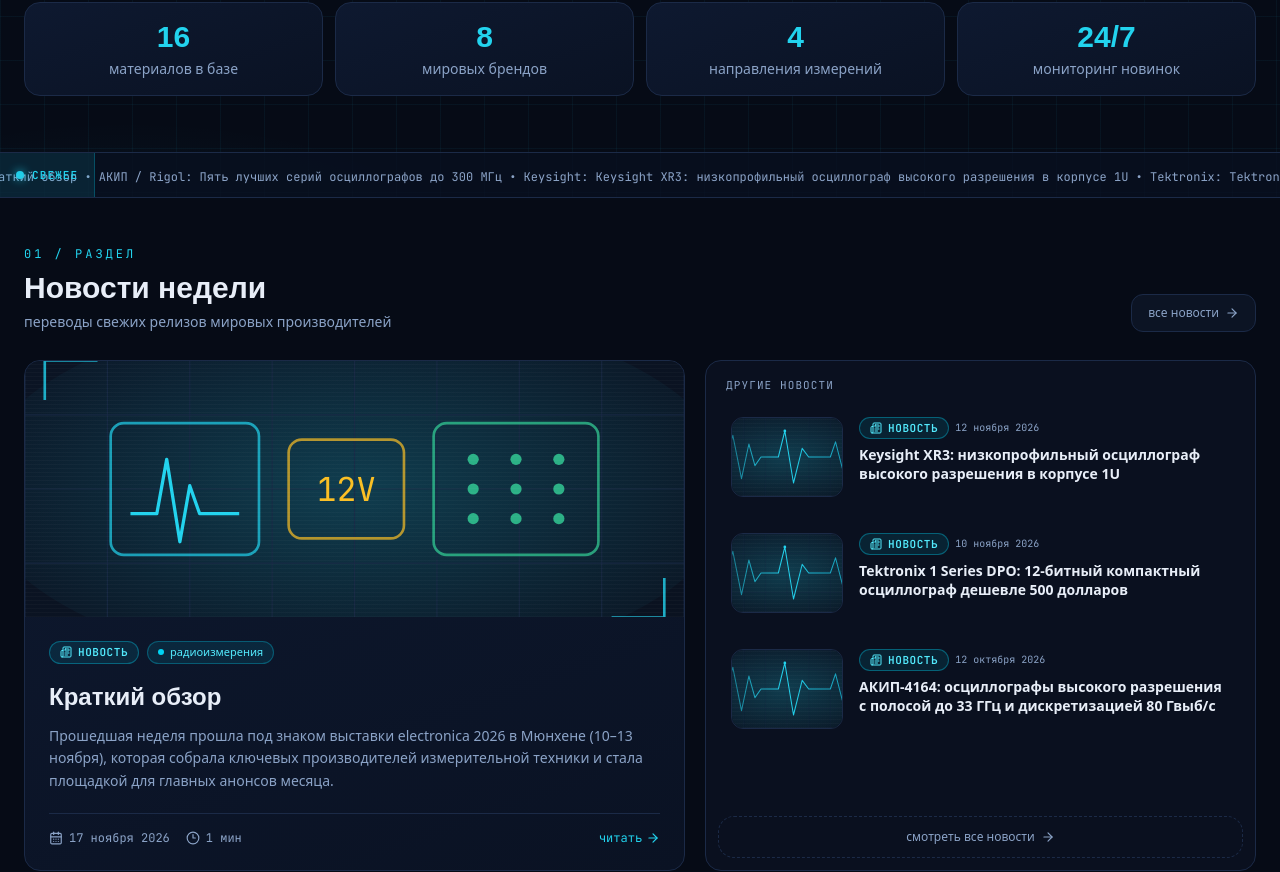
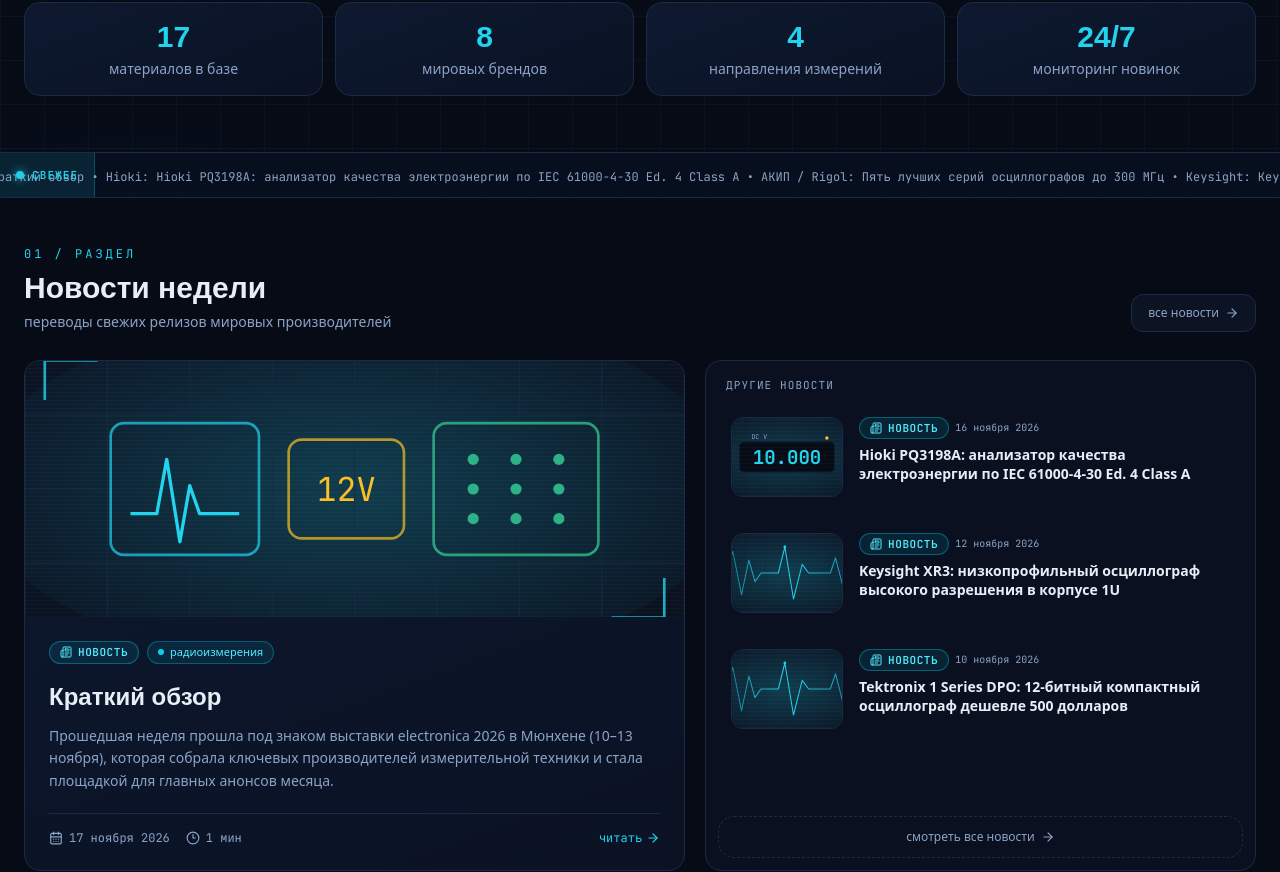
Before and after one commit to rosteam-spec/i-kip, a Next.js app: page / in a window 1280 px wide. Shown: the part 665-1537 px from the top of the page. Built offline with nearby package versions, Linux system fonts and the light colour scheme; a web font is replaced by a local one.

Commit message:
Add files via upload

```diff
--- a/src/data/news.ts
+++ b/src/data/news.ts
@@ -24,6 +24,75 @@ export const NEWS: Article[] = [
       {
         type: 'paragraph',
         text: 'Прошедшая неделя прошла под знаком выставки electronica 2026 в Мюнхене (10–13 ноября), которая собрала ключевых производителей измерительной техники и стала площадкой для главных анонсов месяца. Центральные события: Tektronix вывела на рынок компактный осциллограф начального уровня 1 Series DPO стоимостью менее 500 долларов с 12-разрядным АЦП и AI-ассистентом Tek Intelligence; Rohde & Schwarz представила портативный комбинированный анализатор R&S FNH, объединяющий анализатор спектра, RTSA, двухпортовый векторный анализатор цепей и измеритель мощности до 32 ГГц, а также пятиканальный источник питания HMP5050. Чуть ранее (3 ноября) Keysight анонсировала низкопрофильный 14-разрядный осциллограф XR3 в формате 1U для синхронизированных многоканальных систем. ITECH на electronica сделала ставку на тестирование силовой инфраструктуры ИИ-центров обработки данных: двунаправленные источники питания IT6600C и высокодинамичные нагрузки IT8100AE.',
+      },
+    ],
+  },
+   {
+    id: 'hioki-pq3198a',
+    type: 'news',
+    title: 'Hioki PQ3198A: анализатор качества электроэнергии по IEC 61000-4-30 Ed. 4 Class A',
+    excerpt:
+      'Hioki PQ3198A — анализатор качества электроэнергии по IEC 61000-4-30:2025 Ed. 4 Class A: тренды напряжения, тока и мощности сопоставляются с осциллограммой вокруг события, чтобы найти его причину. Восемь измерительных каналов, транзиенты до ±6 кВ и запись события до 11,2 с.',
+    date: '16 ноября 2026',
+    isoDate: '2026-11-16',
+    category: 'электроизмерения',
+    manufacturer: 'Hioki',
+    source: 'По материалам пресс-релиза Hioki (hioki.com)',
+    readingTime: '2 мин',
+    tags: ['качество электроэнергии', 'Hioki', 'IEC 61000-4-30', 'электроснабжение'],
+    coverStyle: 'dmm',
+    image: '/hioki-pq3198a.jpg',
+    blocks: [
+      {
+        type: 'paragraph',
+        text: 'Hioki выпустила анализатор качества электроэнергии PQ3198A. Главная идея новинки — помочь инженеру не просто зафиксировать событие в сети, а проследить его причину: тренды напряжения, тока и мощности сопоставляются с осциллограммой, записанной вокруг события. Прибор соответствует актуальной редакции стандарта IEC 61000-4-30:2025 (Edition 4) в классе A и поддерживает системы постоянного тока, 50/60 Гц и 400 Гц. Заказы уже открыты, первые поставки запланированы на конец февраля 2027 года.',
+      },
+      { type: 'heading', text: 'Соответствие IEC 61000-4-30 Ed. 4, класс A' },
+      {
+        type: 'paragraph',
+        text: 'Класс A — высший класс измерений по IEC 61000-4-30: он задаёт единые методы и требования к погрешности, при которых результаты разных приборов сравнимы между собой. Именно класс A используется там, где данные качества электроэнергии становятся аргументом: при разборе претензий к энергоснабжающей организации, аудитах и подтверждении соответствия. PQ3198A соответствует самой свежей, четвёртой редакции стандарта, опубликованной в 2025 году.',
+      },
+      { type: 'heading', text: 'Четыре канала напряжения и четыре канала тока' },
+      {
+        type: 'paragraph',
+        text: 'Прибор контролирует одновременно четыре канала напряжения и четыре канала тока. Четвёртый вход напряжения гальванически изолирован от первых трёх: вместе со стандартной схемой измерения трёхфазной сети можно подключить отдельную цепь постоянного тока. Такой сценарий типичен для ИБП, солнечных установок и зарядной инфраструктуры электротранспорта, где вход сети и шина постоянного тока должны наблюдаться одновременно. По безопасности прибор рассчитан на категорию 1000 В CAT III / 600 В CAT IV; стартовый диапазон измерения СКЗ напряжения — до 600 В.',
+      },
+      {
+        type: 'specs',
+        title: 'PQ3198A — кратко',
+        items: [
+          { label: 'Стандарт', value: 'IEC 61000-4-30:2025 Ed. 4, класс A' },
+          { label: 'Системы', value: 'DC, 50/60 и 400 Гц' },
+          { label: 'Каналы', value: '4 напряжения + 4 тока' },
+          { label: 'Изоляция', value: '4-й канал напряжения гальванически изолирован' },
+          { label: 'Безопасность', value: '1000 В CAT III / 600 В CAT IV' },
+          { label: 'СКЗ напряжения (старт)', value: 'до 600 В' },
+          { label: 'Транзиенты', value: '2 МВыб/с, до ±6 кВ (пик)' },
+          { label: 'Запись события', value: 'до 11,2 с: 1 с до, 200 мс событие, 10 с после' },
+          { label: 'Внутренняя память', value: '8 ГБ' },
+          { label: 'ПО анализа', value: 'PQ ONE, бесплатно' },
+        ],
+      },
+      { type: 'heading', text: 'Транзиенты и окно записи события' },
+      {
+        type: 'paragraph',
+        text: 'Переходные процессы регистрируются с частотой 2 МВыб/с при амплитуде до ±6 кВ (пик) — на таком разрешении видны даже короткие импульсные помехи. Окно записи осциллограммы события достигает 11,2 с: одна секунда до события, 200 мс на само событие и десять секунд после. Именно это позволяет уйти от констатации к разбору причин: видно, что происходило в сети перед провалом напряжения и как система восстановилась после него.',
+      },
+      { type: 'heading', text: 'Что регистрирует PQ3198A' },
+      {
+        type: 'list',
+        items: [
+          'Провалы и выбросы напряжения;',
+          'Перерывы питания;',
+          'Транзиенты;',
+          'Пусковые токи;',
+          'Гармоники;',
+          'Другие события качества электроэнергии по перечню стандарта.',
+        ],
+      },
+      {
+        type: 'paragraph',
+        text: 'Внутренняя память объёмом 8 ГБ рассчитана на длительную регистрацию без смены носителя, а обработка результатов и подготовка отчётов выполняются в бесплатном ПО PQ ONE. Таким образом, PQ3198A закрывает полный цикл работ: от регистрации события в сети до готового отчёта о качестве электроэнергии.',
       },
     ],
   },
```
